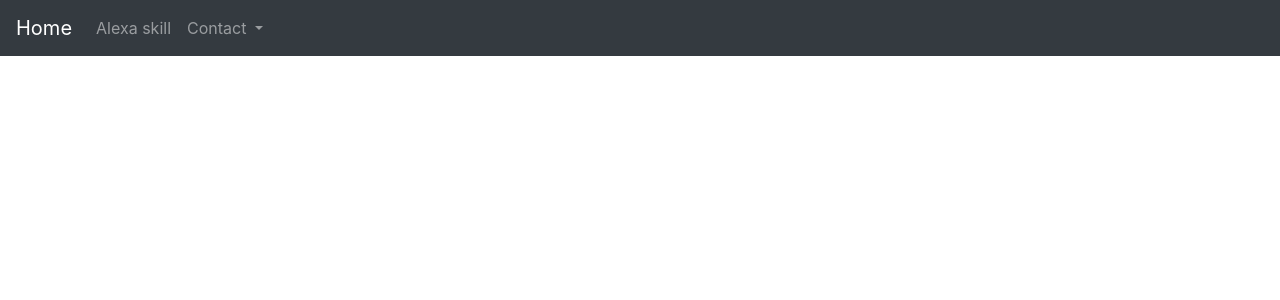
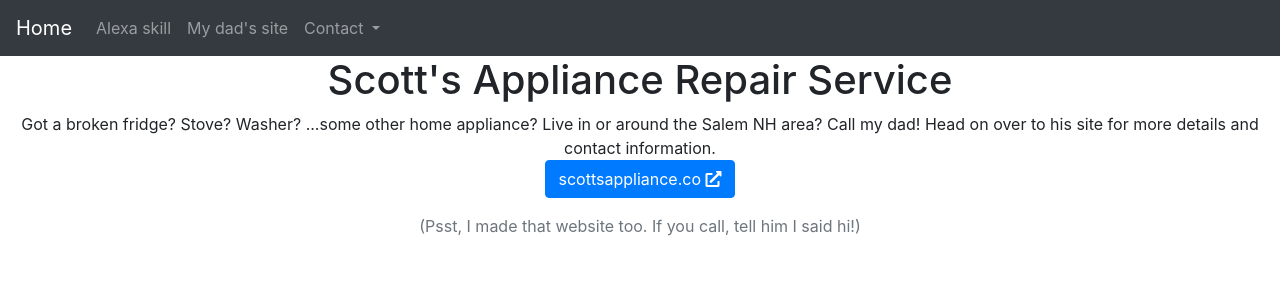
Before and after one commit to rorosentrater/rorosentrater-site, an Angular app: page /scottsappliance in a window 1280 px wide. Before the commit this address led to /. Shown: the top 300 px of the page. Built offline with nearby package versions, Linux system fonts and the light colour scheme.

Commit message:
Prepping for when dad's site goes live

```diff
--- a/src/app/app.module.ts
+++ b/src/app/app.module.ts
@@ -8,6 +8,7 @@ import { RouterModule, Routes} from '@angular/router';
 import { OctoprintVAComponent } from './octoprint-va/octoprint-va.component';
 import { OctoprintVaTosComponent } from './octoprint-va-tos/octoprint-va-tos.component';
 import { OctoprintVaPrivacyComponent } from './octoprint-va-privacy/octoprint-va-privacy.component';
+import { DadsSiteComponent } from './dads-site/dads-site.component';
 
 @NgModule({
   declarations: [
@@ -16,12 +17,14 @@ import { OctoprintVaPrivacyComponent } from './octoprint-va-privacy/octoprint-va
     HomeComponent,
     OctoprintVAComponent,
     OctoprintVaTosComponent,
-    OctoprintVaPrivacyComponent
+    OctoprintVaPrivacyComponent,
+    DadsSiteComponent
   ],
   imports: [
     BrowserModule,
     RouterModule.forRoot([
       {path: '', component: HomeComponent},
+      {path: 'scottsappliance', component: DadsSiteComponent},
       {path: 'octoprintva', component: OctoprintVAComponent},
       {path: 'octoprintva/tos', component: OctoprintVaTosComponent},
       {path: 'octoprintva/privacy', component: OctoprintVaPrivacyComponent}
--- /dev/null
+++ b/src/app/dads-site/dads-site.component.html
@@ -0,0 +1,7 @@
+<h1 class="text-center">Scott's Appliance Repair Service</h1>
+<p class="text-center">Got a broken fridge? Stove? Washer? ...some other home appliance? Live in or around the Salem NH area? Call my dad!
+  Head on over to his site for more details and contact information.
+  <br>
+  <a class="btn btn-primary" href="http://scottsappliance.co">scottsappliance.co <i class="fa fa-external-link-alt"></i></a>
+</p>
+<p class="text-center text-muted">(Psst, I made that website too. If you call, tell him I said hi!)</p>
--- /dev/null
+++ b/src/app/dads-site/dads-site.component.ts
@@ -0,0 +1,15 @@
+import { Component, OnInit } from '@angular/core';
+
+@Component({
+  selector: 'app-dads-site',
+  templateUrl: './dads-site.component.html',
+  styleUrls: ['./dads-site.component.css']
+})
+export class DadsSiteComponent implements OnInit {
+
+  constructor() { }
+
+  ngOnInit() {
+  }
+
+}
--- a/src/app/header/header.component.html
+++ b/src/app/header/header.component.html
@@ -8,6 +8,9 @@
     <ul class="navbar-nav mr-auto">
       <li class="nav-item">
         <a class="nav-link" [routerLink]="['/octoprintva']">Alexa skill</a>
+      </li>
+      <li class="nav-item">
+        <a class="nav-link" [routerLink]="['/scottsappliance']">My dad's site</a>
       </li>
       <li class="nav-item dropdown">
         <a class="nav-link dropdown-toggle" href="#" id="navbarDropdown" role="button" data-toggle="dropdown" aria-haspopup="true" aria-expanded="false">
```
Also changed, not shown: src/app/dads-site/dads-site.component.css (added), 1 other file (tests, documents, lock files or other folders).
